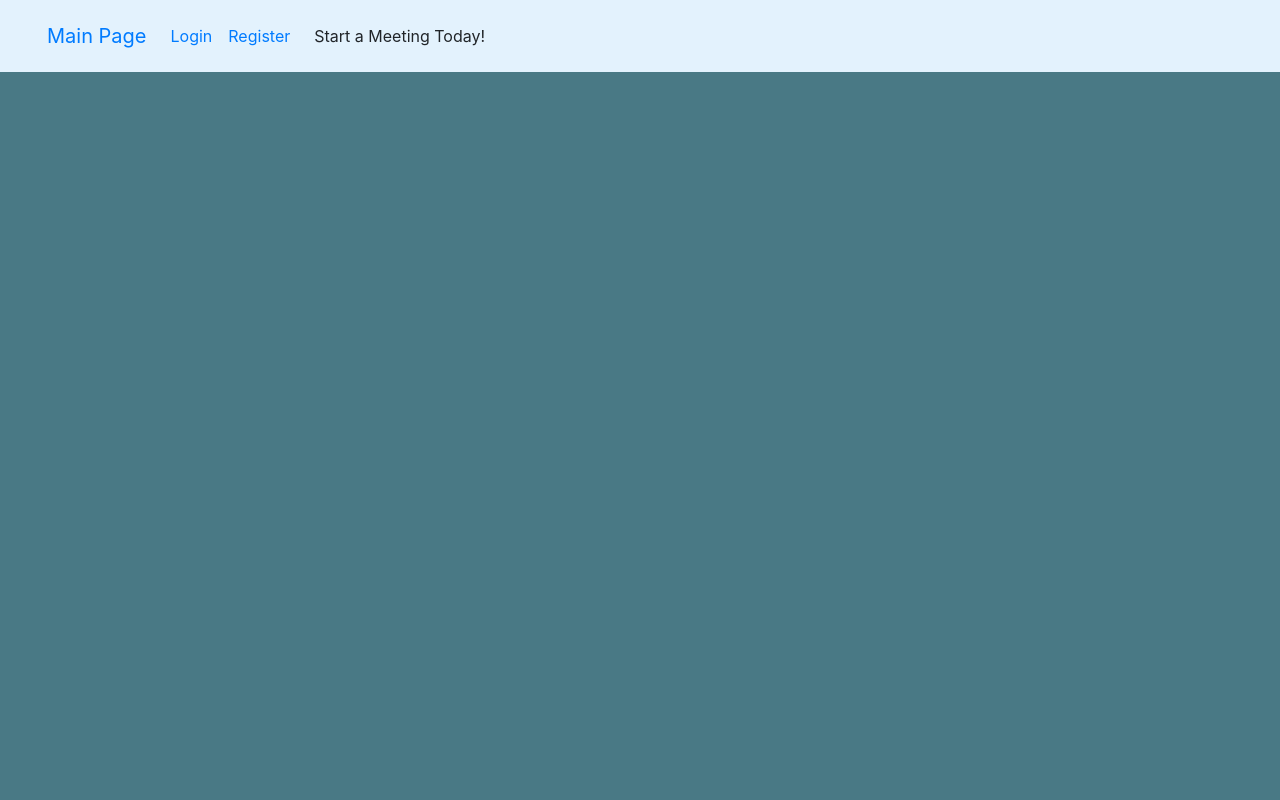
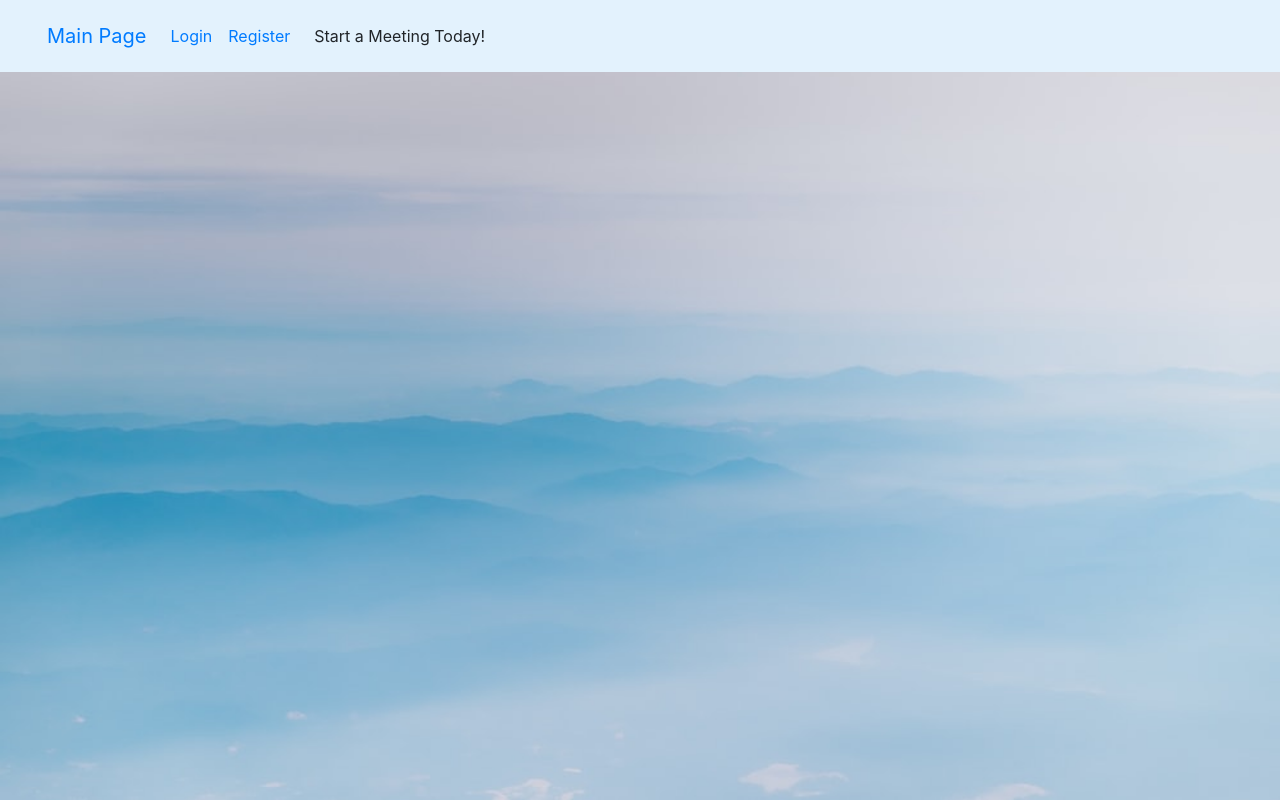
Before and after one commit to liadpy/pyprjyudaled, a Flask app: template templates/base.html in a window 1280 px wide. Run offline with Flask 3, Linux system fonts and the light colour scheme; the template is opened without the code that fills it, so the values that code supplies are empty.

Commit message:
the one befobe adding all the meetstuff

```diff
--- a/main.py
+++ b/main.py
@@ -1,5 +1,6 @@
-from flask import Flask, render_template ,redirect , request , url_for
+from flask import Flask, render_template ,redirect , request , url_for,Response
 from alldb import *
+from usrwebcam import *
 
 app=Flask(__name__)
 
@@ -7,6 +8,14 @@ app=Flask(__name__)
 @app.route('/',methods=["POST","GET"])
 def main():
     return render_template('mainpage.html')
+
+
+
+@app.route('/video',methods=["POST","GET"])
+def video():
+    return Response(generate_frames(),mimetype='multipart/x-mixed-replace; boundary=frame')
+
+
 
 
 
--- a/templates/base.html
+++ b/templates/base.html
@@ -6,6 +6,19 @@
     <meta http-equiv="X-UA-Compatible" content="IE=edge">
     <meta name="viewport" content="width=device-width, initial-scale=1.0">
     <title>{% block title %}{% endblock %}</title>
+    <style>
+      html, body {
+        height: 100%;
+        margin: 0;
+        padding: 0;
+      }
+
+      body {
+        background-image: url('static/mainbg.jpg');
+        background-repeat: no-repeat;
+        background-size: 100% 100%;
+      }
+    </style>
 </head>
 <body>
   <!--Navbar-->
@@ -36,11 +49,7 @@
     </div>
   </nav>
 </nav>
-      <style>
-        body {
-          background-color: #497985;
-        }
-      </style>
+
     {% block content %}
     {% endblock %}
     <script src="https://code.jquery.com/jquery-3.3.1.slim.min.js" integrity="sha384-q8i/X+965DzO0rT7abK41JStQIAqVgRVzpbzo5smXKp4YfRvH+8abtTE1Pi6jizo" crossorigin="anonymous"></script>
```
Also changed, not shown: templates/webcamvid.html (added, +7 -0 lines), usrwebcam.py (added, +14 -0 lines), static/mainbg.jpg (added), templates/images/blank-screen-laptop-gadget-icon-isolated-white-background_1308-46353.avif (deleted), templates/images/download.png (deleted), templates/images/pcbg.jpg (deleted), 1 other file.
